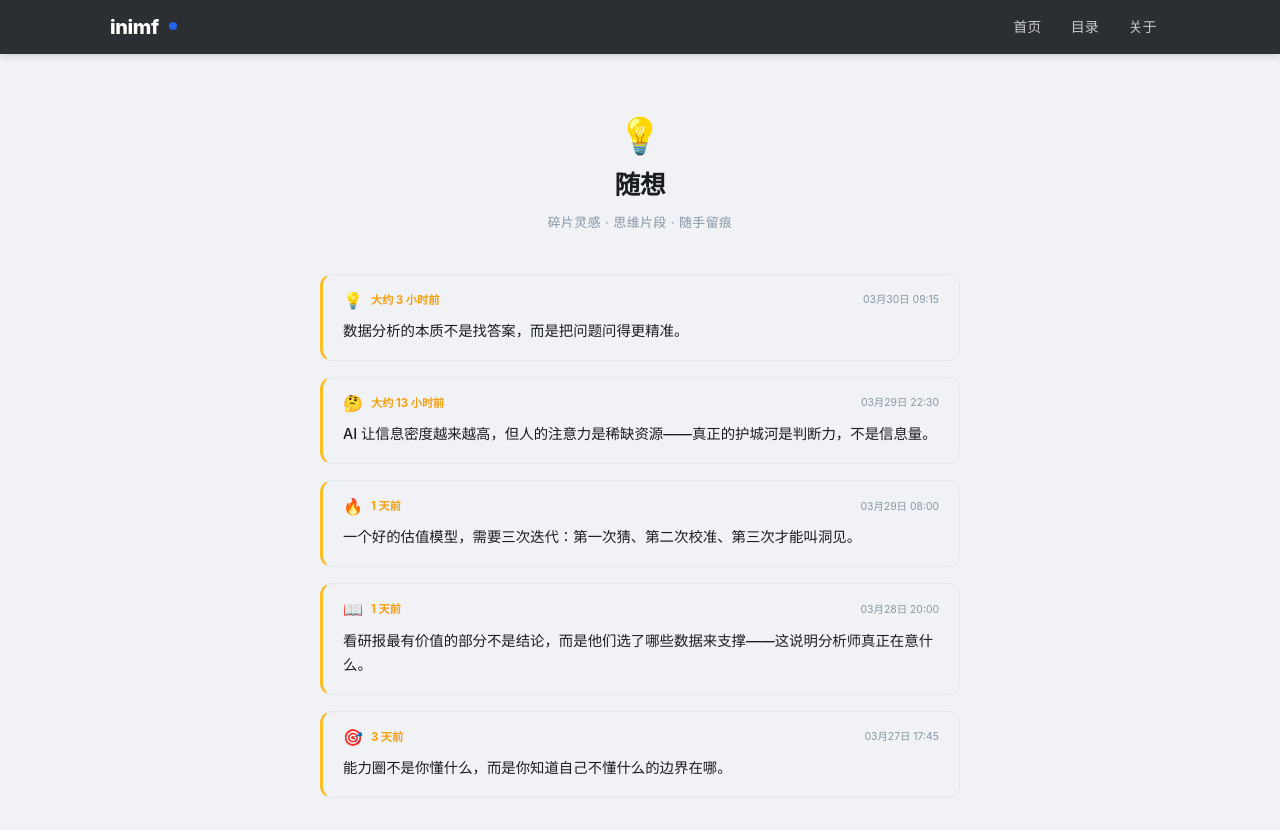
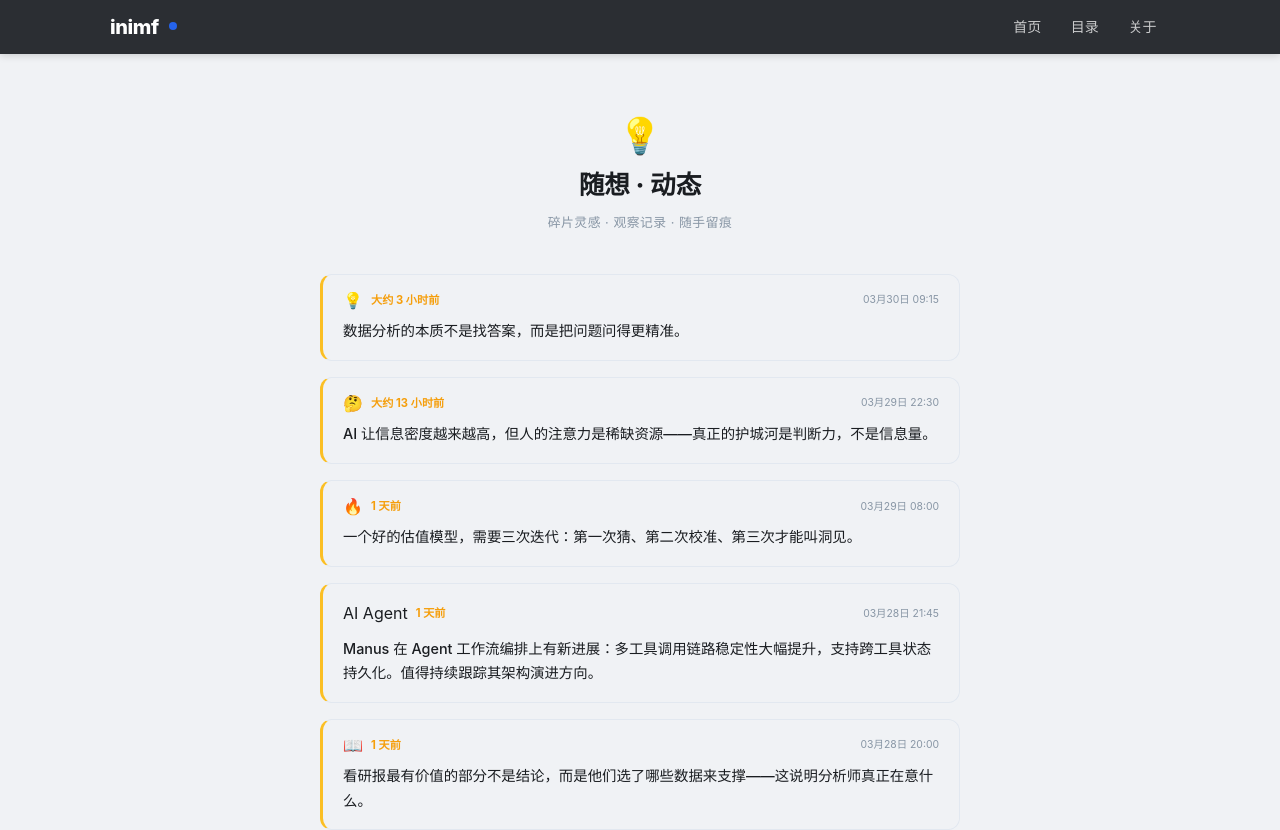
Before and after one commit to web1286/inimf-blog, a Next.js app: page /thoughts in a window 1280 px wide. Shown: the top 830 px of the page. Built offline with nearby package versions, Linux system fonts and the light colour scheme.

Commit message:
feat: calendar widget, updates to right rail, thoughts+updates merge

```diff
--- a/pages/thoughts.tsx
+++ b/pages/thoughts.tsx
@@ -2,6 +2,40 @@ import Layout from '../components/Layout'
 import { formatDistanceToNow, parseISO, format } from 'date-fns'
 import { zhCN } from 'date-fns/locale'
 import { THOUGHTS } from '../data/thoughts'
+import { UPDATES } from '../data/updates'
+
+// 合流类型
+interface StreamItem {
+  id: string
+  datetime: string
+  text: string
+  mood?: string
+  tags?: string[]
+  type: 'thought' | 'update'
+}
+
+// 将动态转换为合流格式
+const updateItems: StreamItem[] = UPDATES.map((u, i) => ({
+  id: `update-${i}`,
+  datetime: u.date,
+  text: u.text,
+  tags: u.tags,
+  type: 'update' as const,
+}))
+
+// 将随想转换为合流格式
+const thoughtItems: StreamItem[] = THOUGHTS.map(t => ({
+  id: t.id,
+  datetime: t.datetime,
+  text: t.text,
+  mood: t.mood,
+  type: 'thought' as const,
+}))
+
+// 合并后按时间倒序（最新的在最上）
+const STREAM: StreamItem[] = [...thoughtItems, ...updateItems].sort(
+  (a, b) => b.datetime.localeCompare(a.datetime)
+)
 
 export default function ThoughtsPage() {
   return (
@@ -10,12 +44,12 @@ export default function ThoughtsPage() {
 
         <div className="thoughts-header">
           <div className="thoughts-header-icon">💡</div>
-          <h1 className="thoughts-title">随想</h1>
-          <p className="thoughts-subtitle">碎片灵感 · 思维片段 · 随手留痕</p>
+          <h1 className="thoughts-title">随想 · 动态</h1>
+          <p className="thoughts-subtitle">碎片灵感 · 观察记录 · 随手留痕</p>
         </div>
 
         <div className="thoughts-timeline">
-          {THOUGHTS.map((item) => {
+          {STREAM.map((item) => {
             const relTime = formatDistanceToNow(parseISO(item.datetime), {
               addSuffix: true,
               locale: zhCN,
@@ -24,8 +58,12 @@ export default function ThoughtsPage() {
             return (
               <div key={item.id} className="thought-card">
                 <div className="thought-card-meta">
-                  {item.mood && (
+                  {/* 随想显示 mood emoji，动态显示话题标签 */}
+                  {item.type === 'thought' && item.mood && (
                     <span className="thought-mood">{item.mood}</span>
+                  )}
+                  {item.type === 'update' && item.tags && item.tags[0] && (
+                    <span className="thought-tag-badge">{item.tags[0]}</span>
                   )}
                   <time className="thought-time" title={absTime}>{relTime}</time>
                   <span className="thought-abs-time">{absTime}</span>
@@ -36,10 +74,10 @@ export default function ThoughtsPage() {
           })}
         </div>
 
-        {THOUGHTS.length === 0 && (
+        {STREAM.length === 0 && (
           <div className="thoughts-empty">
             <span>🌱</span>
-            <p>还没有随想，随时记录灵感吧</p>
+            <p>还没有内容，随时记录灵感吧</p>
           </div>
         )}
 
```
